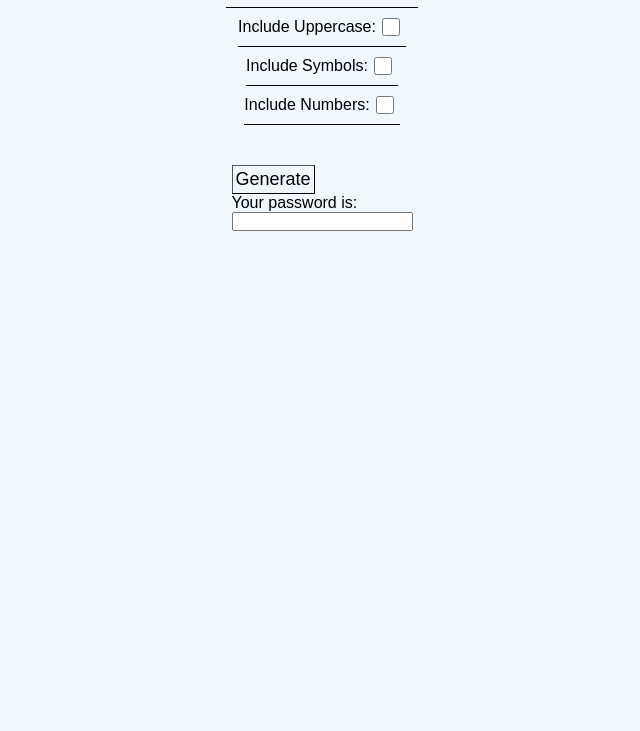
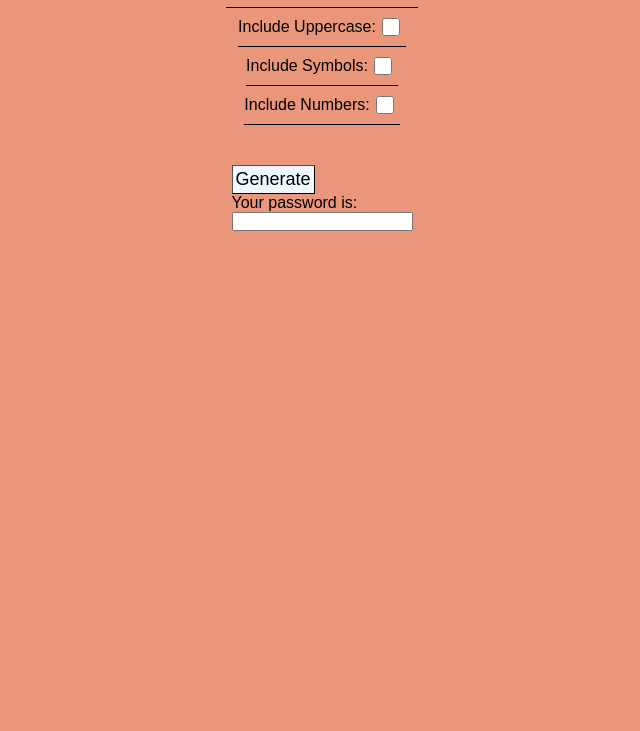
Before and after one commit to francisfgy/password-generator, a plain HTML site: page index.html in a window 1280 px wide. Shown: the part 169-900 px from the top of the page, without its empty margins (318-958 px from the left). Drawn offline with Linux system fonts and the light colour scheme.

Commit message:
Update style.css
Test

```diff
--- a/style.css
+++ b/style.css
@@ -4,7 +4,7 @@
     font-family: Arial, Helvetica, sans-serif;
 }
 body {
-    background-color: aliceblue;
+    background-color: darksalmon;
     height: 100vh;
     display: flex;
     justify-content: center;
```
